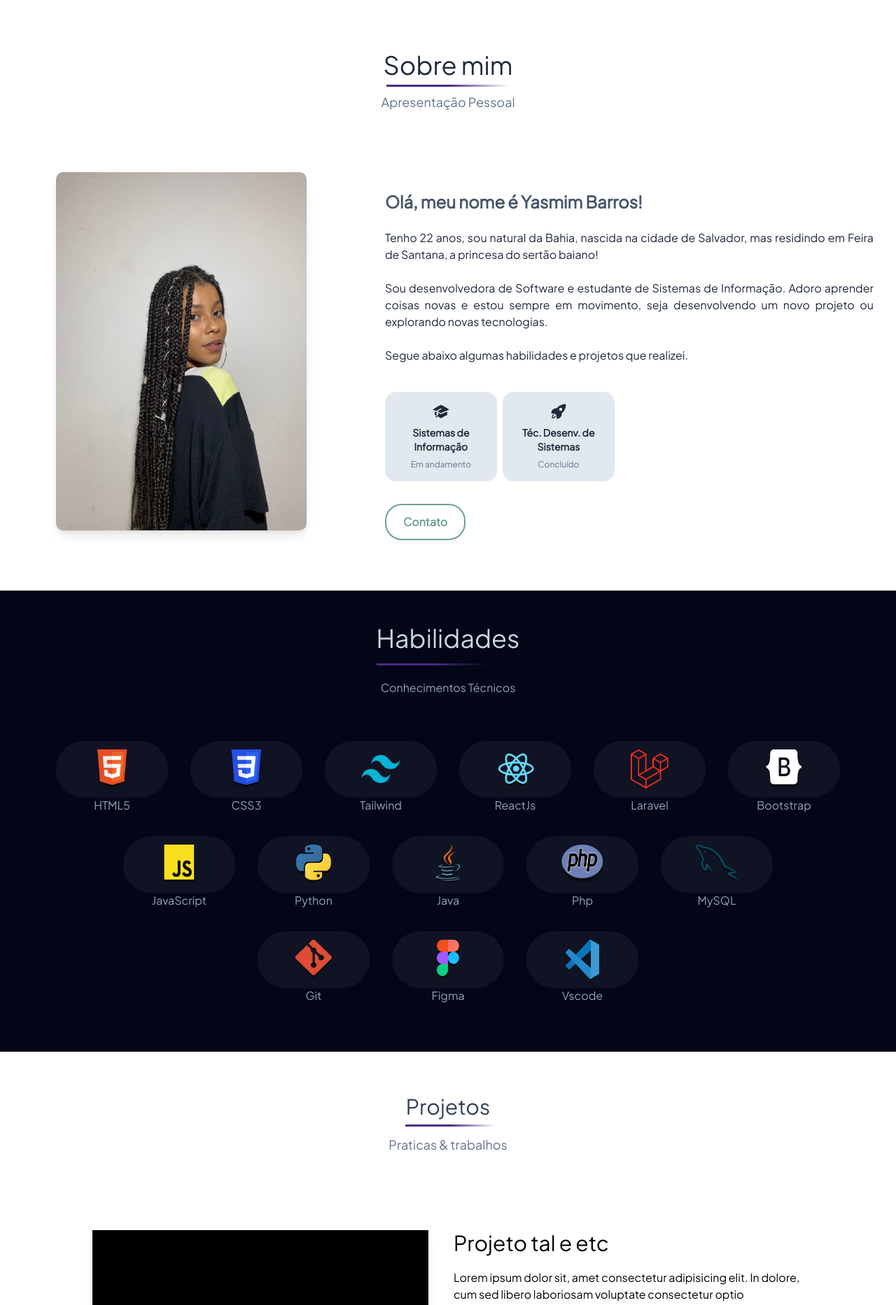
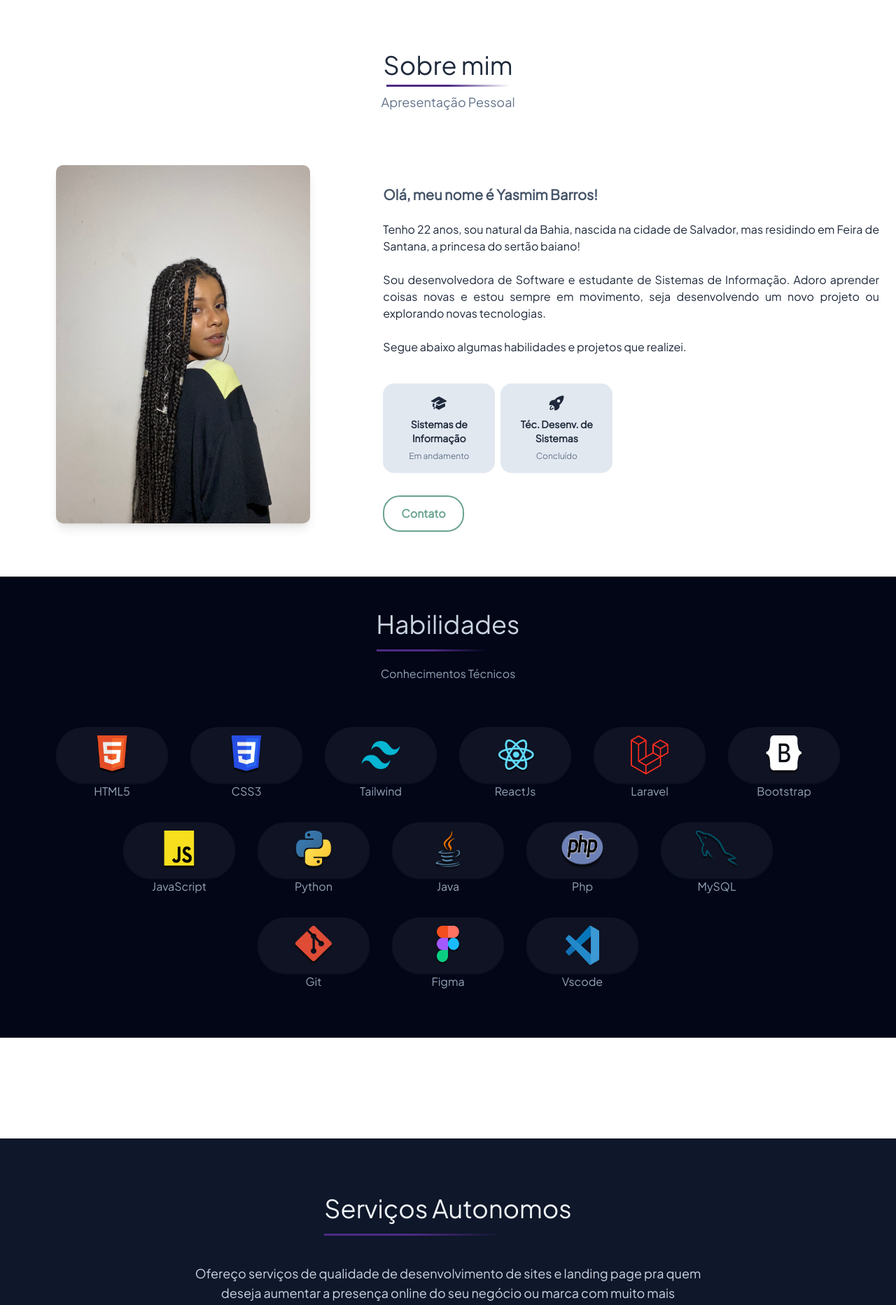
Before and after one commit to Penichezito/Portifolio-YASbarros, a React (Create React App) app: page / in a window 1280 px wide. Shown: the part 880-2745 px from the top of the page at 70% size. Built offline with nearby package versions, Linux system fonts and the light colour scheme; a web font is replaced by a local one.

Commit message:
atualização

```diff
--- a/src/App.js
+++ b/src/App.js
@@ -25,7 +25,7 @@ function App() {
       <Home/>
       <About/>
       <Skills/>
-      <Projects/>
+      <Services/>
       <Services/>
       <Contact/>
       <Footer/>
--- a/src/components/About.js
+++ b/src/components/About.js
@@ -26,9 +26,9 @@ export default function About() {
 
                 </div>
 
-                <div className="leading-6 text-justify font-medium p-8 mt-10">
+                <div className="leading-6 text-justify font-medium p-6 mt-10">
                     <p className="font-medium ">
-                        <span className="text-2xl font-semibold text-slate-600">{t('Hello, my name is Yasmim Barros!')}</span>
+                        <span className="text-xl font-semibold text-slate-600">{t('Hello, my name is Yasmim Barros!')}</span>
                         <br/>
                         <br/>
                         {t('I am 22 years old, born in Bahia, born in the city of Salvador, but residing in Feira de Santana, the princess of the Bahia hinterland!')} <br /> <br />
--- a/src/components/Home.js
+++ b/src/components/Home.js
@@ -77,9 +77,9 @@ export default function Home(){
                     </button>
                 </div>
 
-                {/* <div class="absolute flex justify-center items-center top-24 left-14 md:top-44 md:left-[12rem] z-0 md:w-[67rem] md:h-[20rem] w-96 h-96">
+                <div class="absolute flex justify-center items-center top-24 left-28 md:top-44 md:left-[12rem] z-0 md:w-[67rem] md:h-[20rem] w-40 h-96">
                     <div class="bg-gradient-to-r from-azul to-purpleLigth absolute inset-0 blur-3xl rounded-full opacity-30 transform md:rotate-12 md:origin-center"></div>
-                </div> */}
+                </div>
 
                 <div className="z-10 flex flex-col-reverse md:flex-row gap-16">
                     <div className="md:my-36 mt-[-50px] md:mt-44 mb-0 text-center md:text-left md:ml-24">
```
